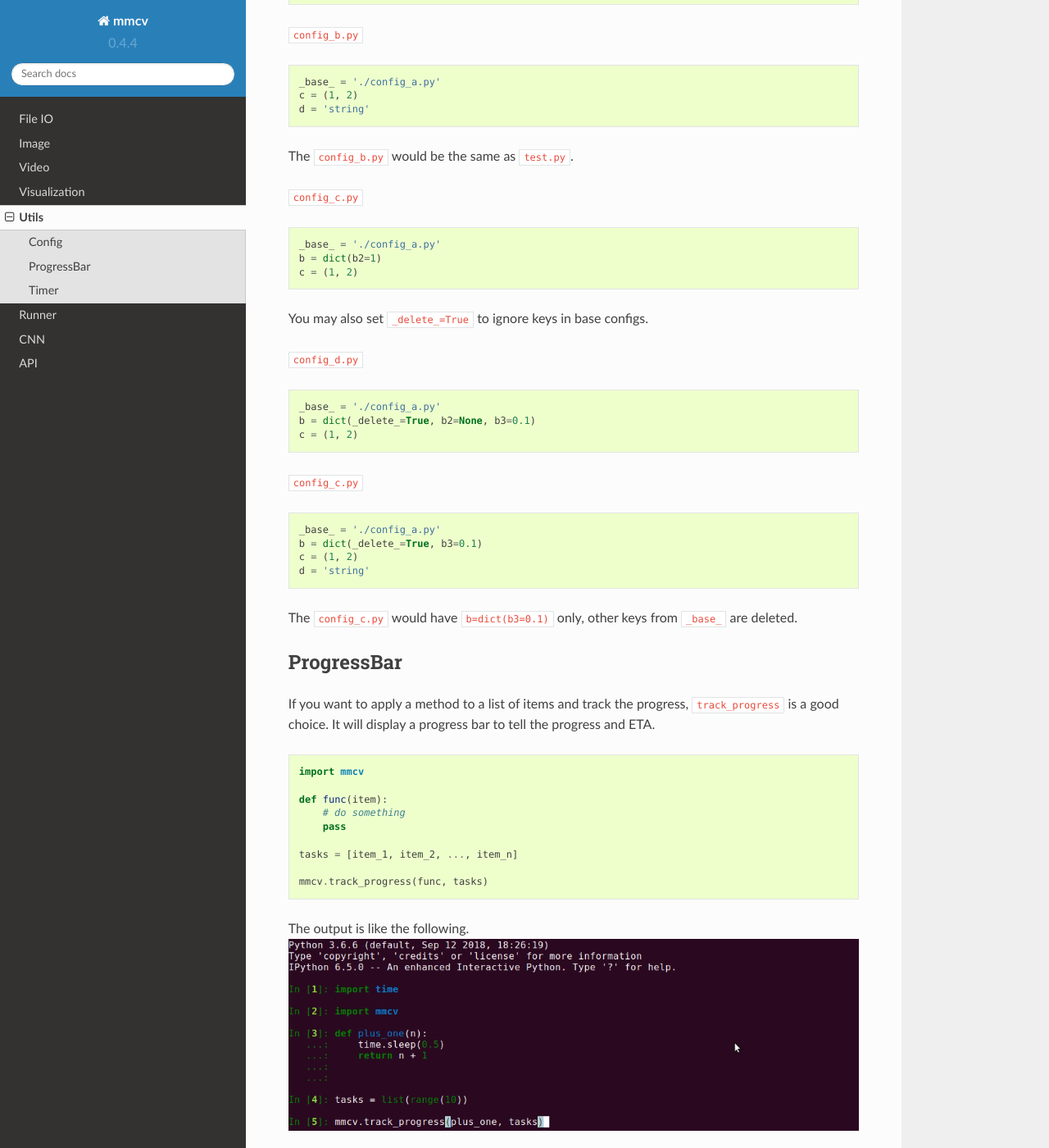
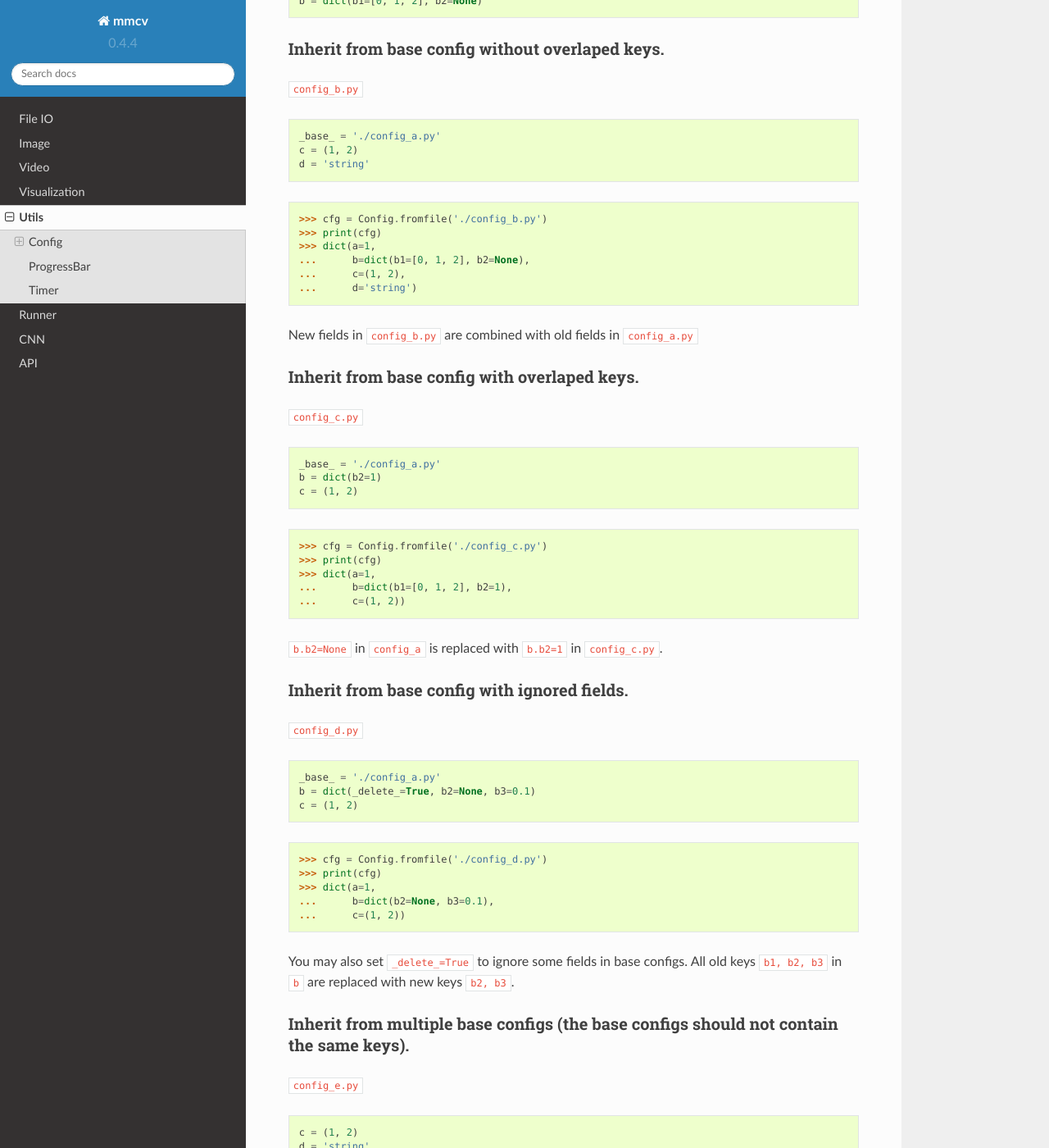
Before and after one commit to open-mmlab/mmcv, a Sphinx documentation site: the page built from docs/utils.md, in a window 1280 px wide and 1400 px high, scrolled down 837 px. Shown: the whole window at 82% size. Built offline with Sphinx 7.4.7 and the Read the Docs theme 2.0.0, drawn with Linux system fonts in a browser that asks for light colours; some of the changed text lies outside the part shown.

Commit message:
update docs

````diff
--- a/docs/utils.md
+++ b/docs/utils.md
@@ -18,54 +18,109 @@ d = 'string'
 To load and use configs
 
 ```python
-Config.fromfile('test.py')
-dict(a=1,
-     b=dict(b1=[0, 1, 2], b2=None),
-     c=(1, 2),
-     d='string')
+>>> cfg = Config.fromfile('test.py')
+>>> print(cfg)
+>>> dict(a=1,
+...      b=dict(b1=[0, 1, 2], b2=None),
+...      c=(1, 2),
+...      d='string')
 ```
 
 For all format configs, inheritance is supported. To reuse fields in other config files,
 specify `_base_='./config_a.py'` or a list of configs `_base_=['./config_a.py', './config_b.py']`.
-Here is 3 examples of config inheritance.
+Here are 4 examples of config inheritance.
 
 `config_a.py`
+
 ```python
 a = 1
 b = dict(b1=[0, 1, 2], b2=None)
 ```
+
+#### Inherit from base config without overlaped keys.
+
 `config_b.py`
+
 ```python
 _base_ = './config_a.py'
 c = (1, 2)
 d = 'string'
 ```
-The `config_b.py` would be the same as `test.py`.
+
+```python
+>>> cfg = Config.fromfile('./config_b.py')
+>>> print(cfg)
+>>> dict(a=1,
+...      b=dict(b1=[0, 1, 2], b2=None),
+...      c=(1, 2),
+...      d='string')
+```
+
+New fields in `config_b.py` are combined with old fields in `config_a.py`
+
+#### Inherit from base config with overlaped keys.
 
 `config_c.py`
+
 ```python
 _base_ = './config_a.py'
 b = dict(b2=1)
 c = (1, 2)
 ```
 
-You may also set `_delete_=True` to ignore keys in base configs.
+```python
+>>> cfg = Config.fromfile('./config_c.py')
+>>> print(cfg)
+>>> dict(a=1,
+...      b=dict(b1=[0, 1, 2], b2=1),
+...      c=(1, 2))
+```
+
+`b.b2=None` in `config_a` is replaced with `b.b2=1` in `config_c.py`.
+
+#### Inherit from base config with ignored fields.
 
 `config_d.py`
+
 ```python
 _base_ = './config_a.py'
 b = dict(_delete_=True, b2=None, b3=0.1)
 c = (1, 2)
 ```
 
-`config_c.py`
 ```python
-_base_ = './config_a.py'
-b = dict(_delete_=True, b3=0.1)
+>>> cfg = Config.fromfile('./config_d.py')
+>>> print(cfg)
+>>> dict(a=1,
+...      b=dict(b2=None, b3=0.1),
+...      c=(1, 2))
+```
+
+You may also set `_delete_=True` to ignore some fields in base configs. All old keys `b1, b2, b3` in `b` are replaced with new keys `b2, b3`.
+
+#### Inherit from multiple base configs (the base configs should not contain the same keys).
+
+`config_e.py`
+
+```python
 c = (1, 2)
 d = 'string'
 ```
-The `config_c.py` would have `b=dict(b3=0.1)` only, other keys from `_base_` are deleted.
+
+`config_f.py`
+
+```python
+_base_ = ['./config_a.py', './config_e.py']
+```
+
+```python
+>>> cfg = Config.fromfile('./config_f.py')
+>>> print(cfg)
+>>> dict(a=1,
+...      b=dict(b1=[0, 1, 2], b2=None),
+...      c=(1, 2),
+...      d='string')
+```
 
 ### ProgressBar
 
@@ -114,8 +169,6 @@ for i, task in enumerate(mmcv.track_iter_progress(tasks)):
     print(task)
 ```
 
-
-
 ### Timer
 
 It is convinient to compute the runtime of a code block with `Timer`.
````
